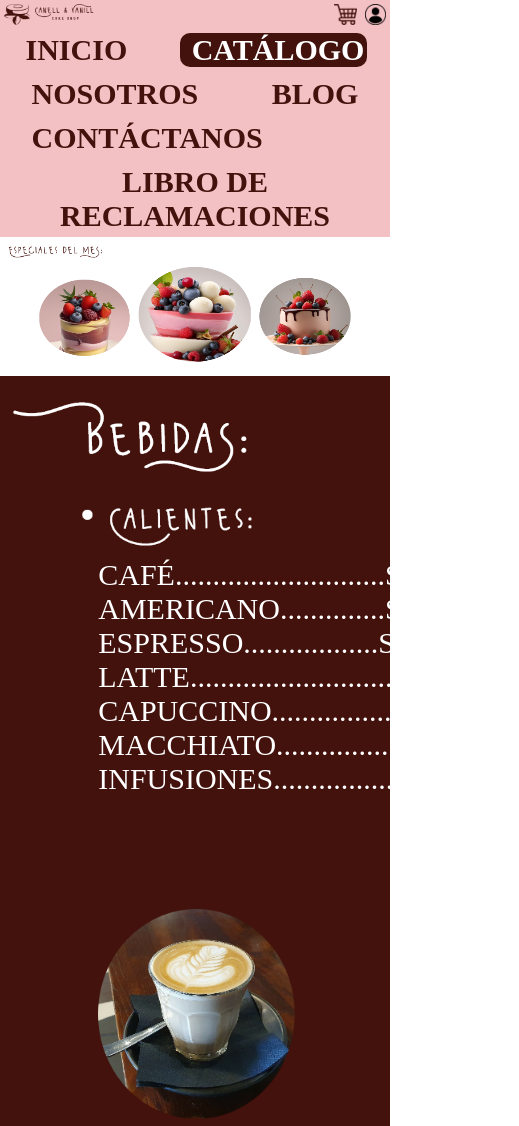
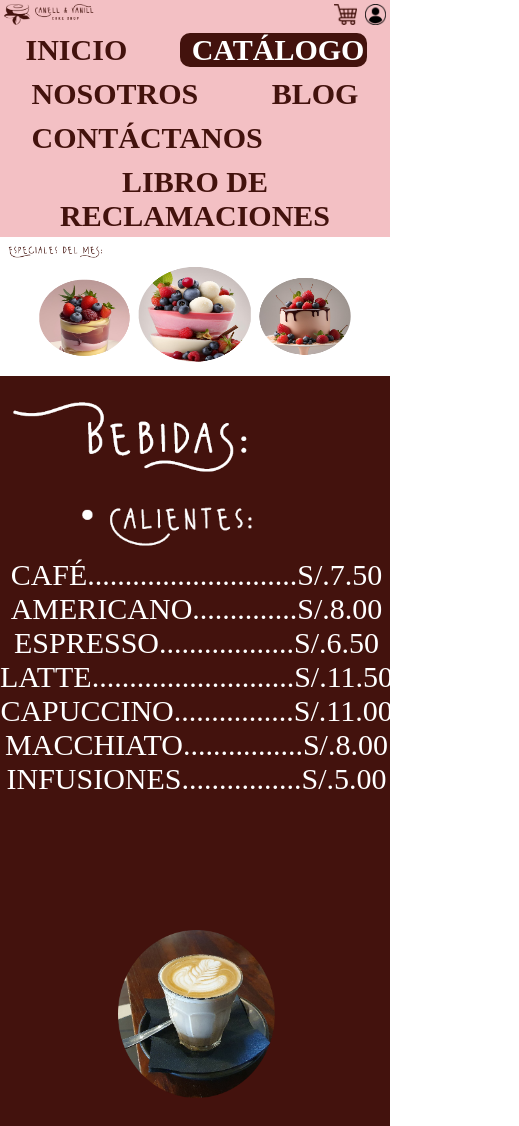
Before and after one commit to GalicKuzo/CAKE-SHOP, a plain HTML site: page Catalogo/catalogo.html in a window 390 px wide. Shown: the top 1126 px of the page, 519 px wide, since content can reach past the window. Drawn offline with Linux system fonts and the light colour scheme.

Commit message:
Error Arreglado Parte 1 Catalogo

```diff
--- a/Catalogo/catalogo.css
+++ b/Catalogo/catalogo.css
@@ -241,17 +241,13 @@ p{
         grid-template-rows: 1fr 1fr;
     }
 
-    .Calientes-catalogo{
+    .Calientes-catalogo, .Frias-catalogo{
         padding-top: 3%;
-    }
-
-    p{
-        padding-left: 25%;
-        font-size: 30px;
+        text-align: center;
     }
 
     .img-Bebida-caliente{
-        width: 50%;
+        height: 80%;
     }
 
     .Parte3{
@@ -260,7 +256,12 @@ p{
     }
 
     .img-Bebida-Fria{
-        width: 40%;
+        height: 80%;
+    }
+
+    p{
+        padding-left: 0%;
+        font-size: 30px;
     }
 
 }
```
